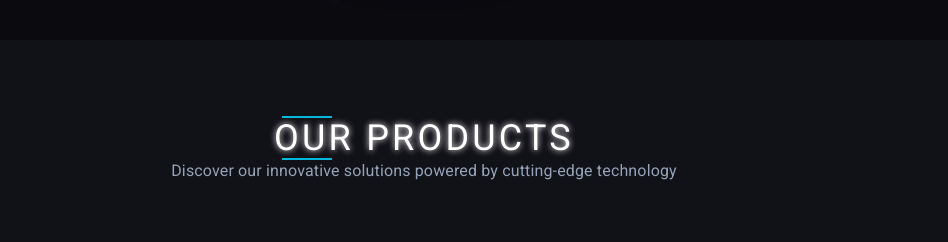
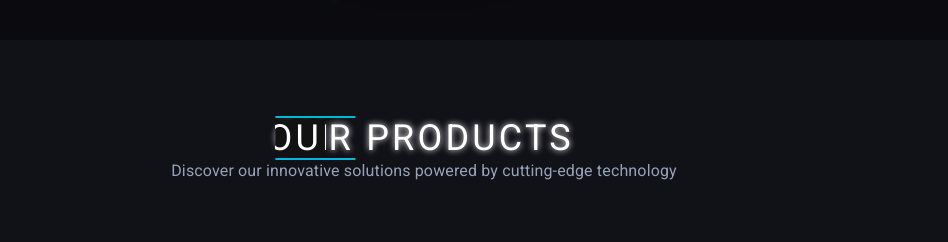
Before and after one commit to stevengonsalvez/xyora-arc, a React (Vite) app: page / in a window 1280 px wide. Shown: the part 840-1082 px from the top of the page, without its empty margins (216-1164 px from the left). Built offline with nearby package versions, Linux system fonts and the light colour scheme.

Commit message:
style: adjust cube animation and focus heading styles for improved visual effects

```diff
--- a/src/cube-animation.css
+++ b/src/cube-animation.css
@@ -87,7 +87,7 @@
     transform: translateX(0);
   }
   100% {
-    transform: translateX(200px);
+    transform: translateX(240px);
   }
 }
 
@@ -96,7 +96,7 @@
     transform: translateX(0);
   }
   100% {
-    transform: translateX(-200px);
+    transform: translateX(-300px);
   }
 }
 
@@ -108,6 +108,7 @@
   line-height: 1;
   position: relative;
   display: inline-block;
+  padding: 0 5px;
 }
 
 .focus-heading:before {
@@ -122,28 +123,29 @@
 .focus-heading:after {
   content: '';
   position: absolute;
-  width: 50px;
+  width: 80px;
   height: calc(100% + 8px);
   top: -4px;
   left: 0;
   border-top: 2px solid #00B8D9;
   border-bottom: 2px solid #00B8D9;
-  animation: mask-move 1s linear infinite alternate;
+  animation: mask-move 1.5s linear infinite alternate;
 }
 
 .focus-heading-mask {
   overflow: hidden;
   position: absolute;
-  width: 0px;
+  width: 50px;
   height: 100%;
   top: 0;
   left: 0;
   background: var(--bg-color, #121212);
-  animation: mask-move 1s linear infinite alternate;
+  animation: mask-move 1.5s linear infinite alternate;
 }
 
 .focus-heading-mask-inner {
-  animation: mask-inner-move 1s linear infinite alternate;
+  animation: mask-inner-move 1.5s linear infinite alternate;
+  white-space: nowrap;
 }
 
 /* 3D Carousel Animation */
```
